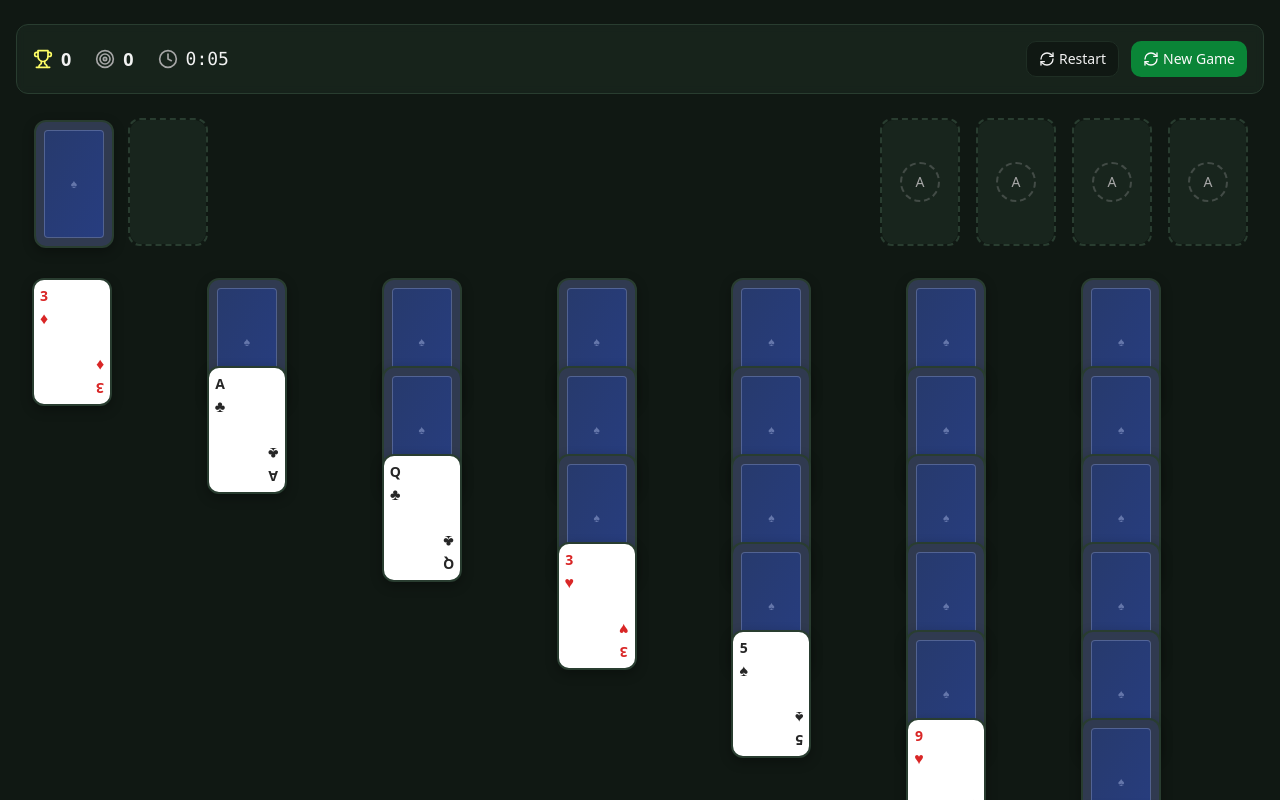
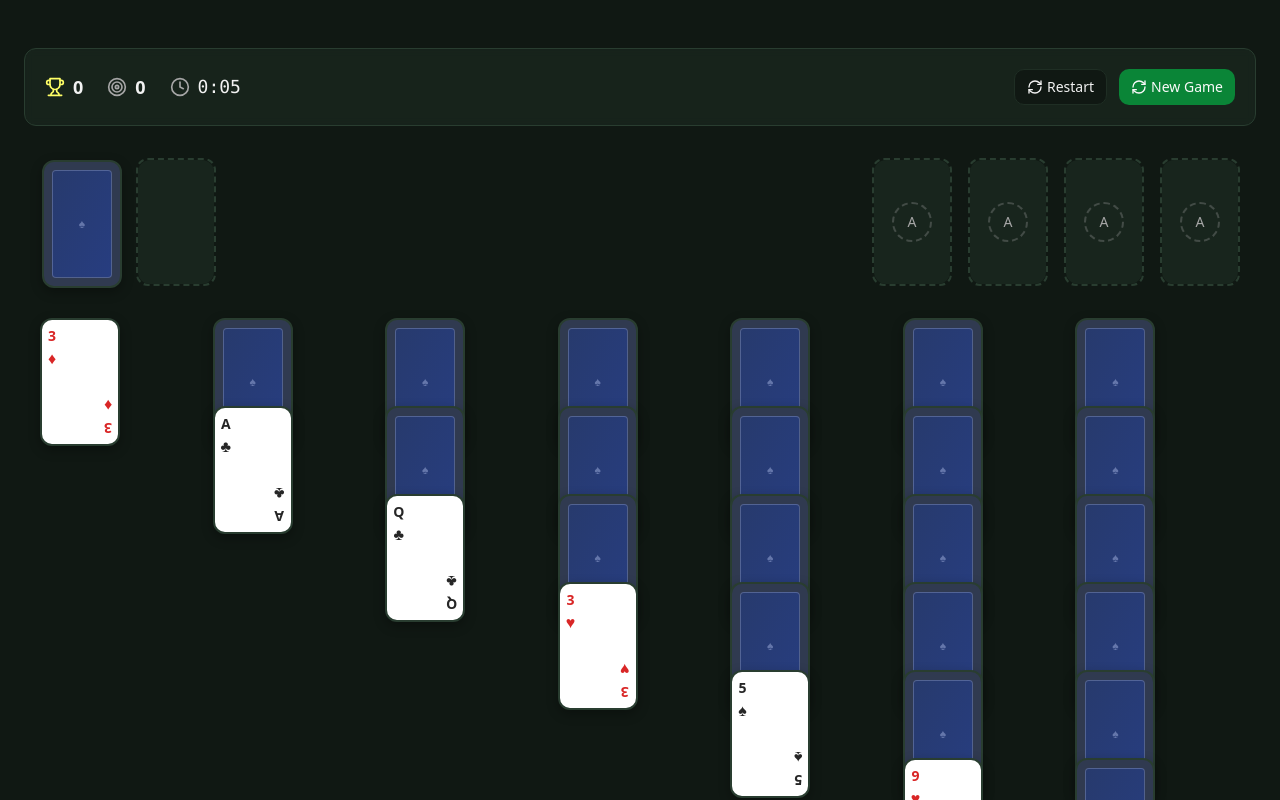
Before and after one commit to WhatwhereApps/serverless-ios-play, a React (Vite) app: page / in a window 1280 px wide. Shown: the top 800 px of the page. Built offline with nearby package versions, Linux system fonts and the light colour scheme.

Commit message:
Adjust spacing and positioning
Adjusted vertical spacing and positioning of elements within the game header to move the top section down and refine overall spacing.

```diff
--- a/src/components/solitaire/GameHeader.tsx
+++ b/src/components/solitaire/GameHeader.tsx
@@ -18,7 +18,7 @@ export const GameHeader = ({ score, moves, time, onNewGame, onRestart, isWon }:
   };
 
   return (
-    <div className="flex items-center justify-between p-2 sm:p-4 pt-safe-area-inset-top bg-secondary/50 backdrop-blur-sm rounded-lg border border-border mt-4 sm:mt-2">
+    <div className="flex items-center justify-between p-3 sm:p-5 pt-safe-area-inset-top bg-secondary/50 backdrop-blur-sm rounded-lg border border-border mt-6 sm:mt-4">
       <div className="flex items-center gap-2 sm:gap-6">
         <div className="flex items-center gap-1 sm:gap-2">
           <Trophy className="w-4 h-4 sm:w-5 sm:h-5 text-victory-glow" />
--- a/src/components/solitaire/SolitaireGame.tsx
+++ b/src/components/solitaire/SolitaireGame.tsx
@@ -154,7 +154,7 @@ export const SolitaireGame = () => {
   }
 
   return (
-    <div className="min-h-screen bg-game-felt p-2 sm:p-4 pt-8 sm:pt-4 space-y-4 sm:space-y-6">
+    <div className="min-h-screen bg-game-felt p-3 sm:p-6 pt-12 sm:pt-8 space-y-6 sm:space-y-8">
       <GameHeader
         score={gameState.score}
         moves={gameState.moves}
```
